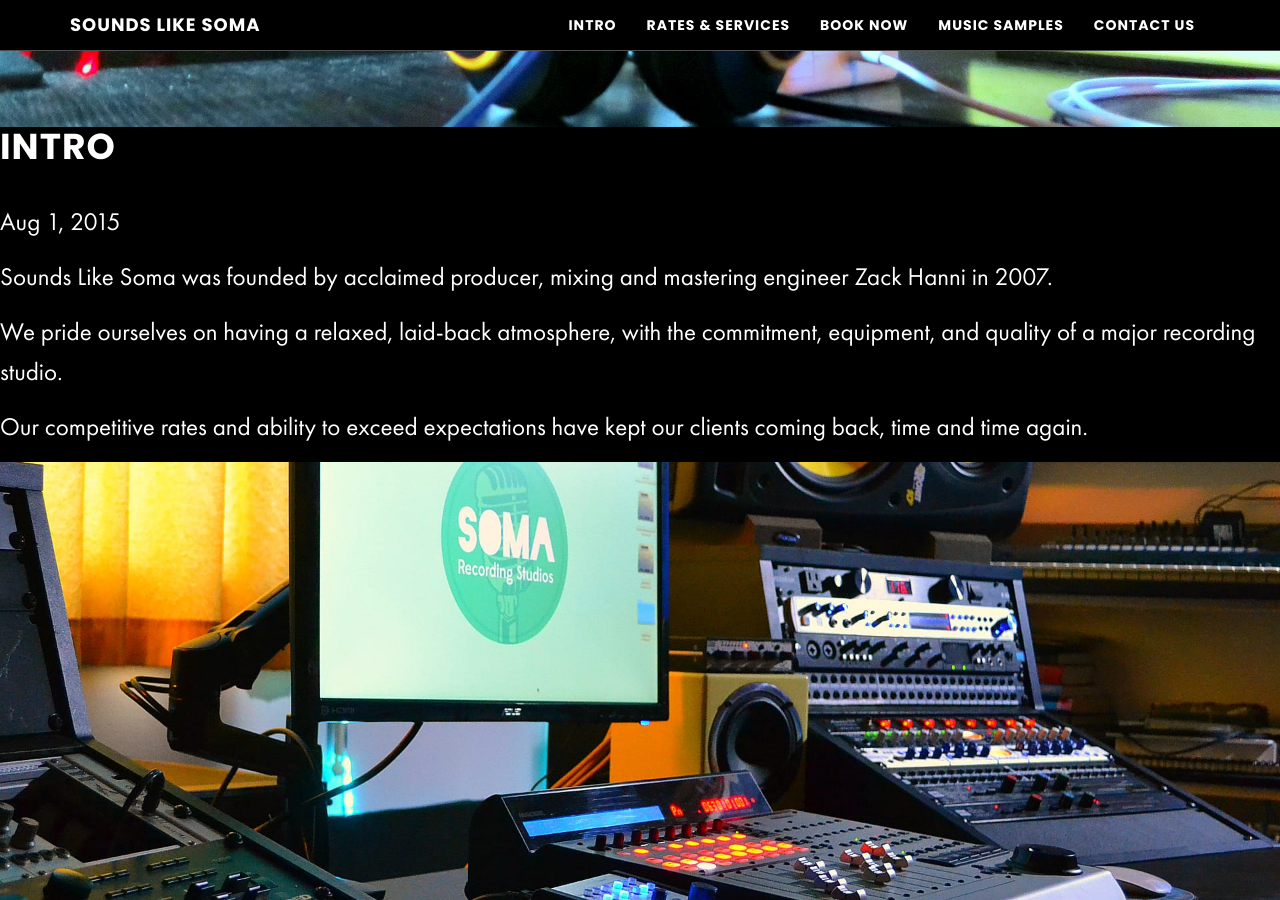
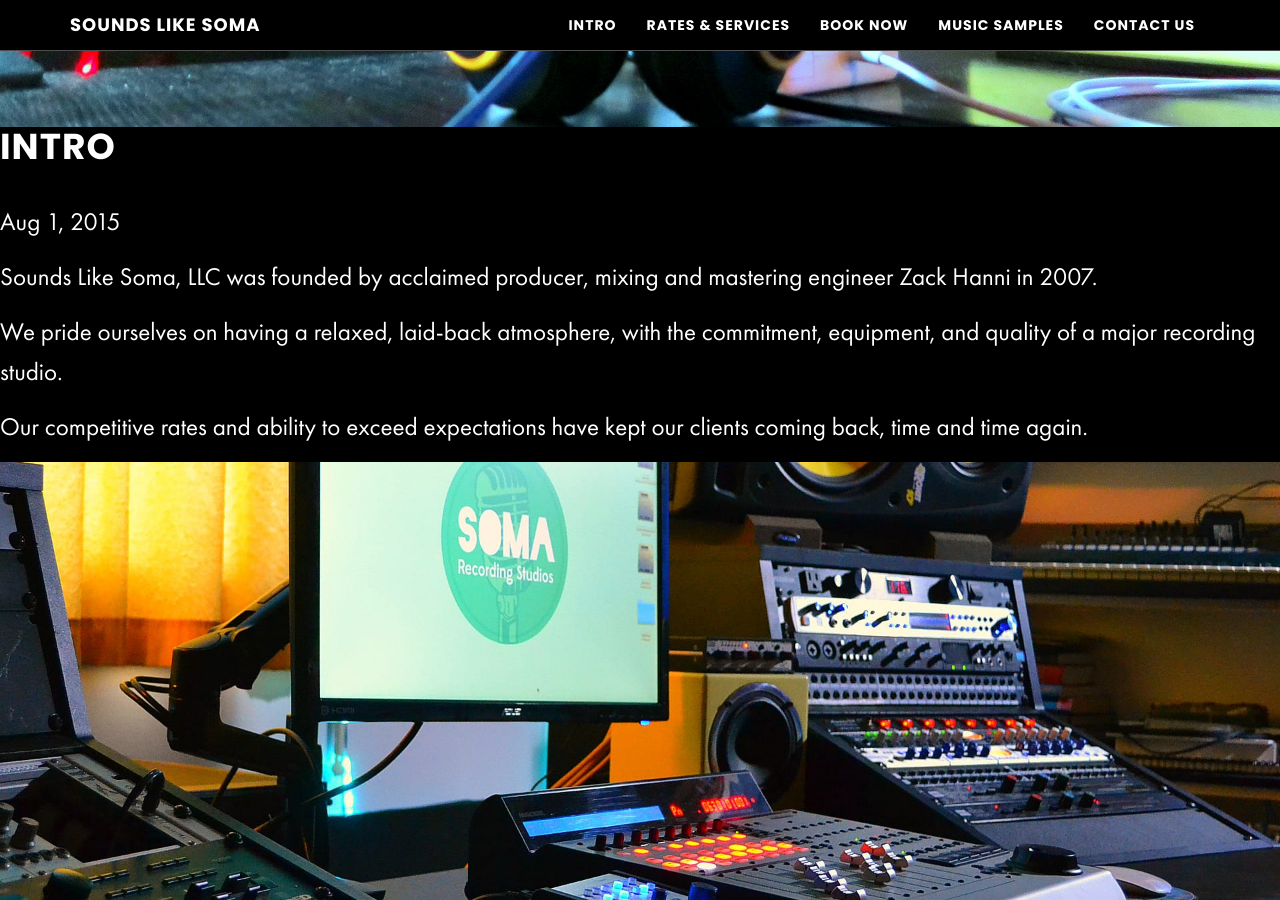
Before and after one commit to zackhanni/Soma-website-classic, a Jekyll site: the page built from _posts/2015-08-01-introduction.md, in a window 1280 px wide and 900 px high, scrolled down 773 px. Built offline with Jekyll 4.4.1, drawn with Linux system fonts in a browser that asks for light colours; our own code applies the rules of GitHub Pages for plain Markdown files.

Commit message:
spelling

```diff
--- a/_posts/2015-08-01-introduction.md
+++ b/_posts/2015-08-01-introduction.md
@@ -4,7 +4,7 @@ tags: front_page
 header_image: false
 ---
 
-Sounds Like Soma was founded by acclaimed producer, mixing and mastering engineer Zack Hanni in 2007.
+Sounds Like Soma, LLC was founded by acclaimed producer, mixing and mastering engineer Zack Hanni in 2007.
 
 We pride ourselves on having a relaxed, laid-back atmosphere, with the commitment, equipment, and quality of a major recording studio.
 
```
Also changed, not shown: _posts/2015-08-03-book-now.md (+3 -1 lines).
